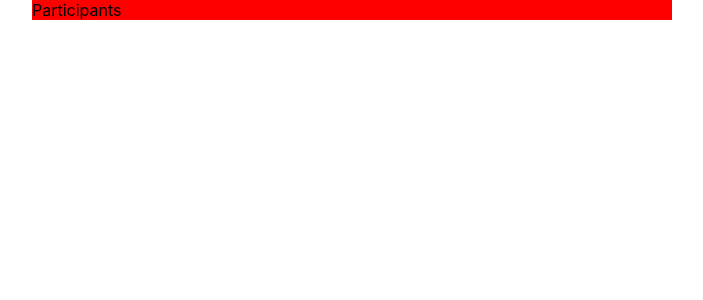
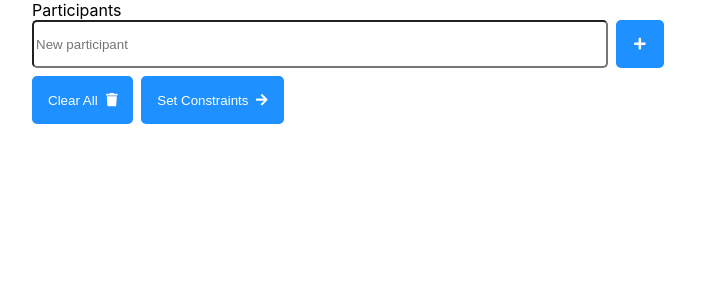
Before and after one commit to mdm/secret-santas, a React (Create React App) app: page / in a window 1280 px wide. Shown: the top 300 px of the page, without its empty margins (288-991 px from the left). Built offline with nearby package versions, Linux system fonts and the light colour scheme.

Commit message:
Allow adding and removing participants

```diff
--- a/package.json
+++ b/package.json
@@ -3,6 +3,9 @@
   "version": "0.1.0",
   "private": true,
   "dependencies": {
+    "@fortawesome/fontawesome-svg-core": "^1.2.36",
+    "@fortawesome/free-solid-svg-icons": "^5.15.4",
+    "@fortawesome/react-fontawesome": "^0.1.16",
     "@testing-library/jest-dom": "^5.15.1",
     "@testing-library/react": "^11.2.7",
     "@testing-library/user-event": "^12.8.3",
--- /dev/null
+++ b/src/components/NewParticipant.tsx
@@ -0,0 +1,41 @@
+import React, { useState } from 'react';
+import { FontAwesomeIcon } from '@fortawesome/react-fontawesome';
+import { faPlus } from '@fortawesome/free-solid-svg-icons';
+
+import * as Styled from '../styles';
+
+type Props = {
+    onAdd: (participant: string) => void;
+}
+
+const NewParticipant: React.FC<Props> = (props: Props) => {
+    const [inputValue, setInputValue] = useState('');
+
+    const handleChange = (event: React.FormEvent) => {
+        setInputValue((event.target as HTMLInputElement).value);
+    };
+
+    const handleSubmit = (event: React.FormEvent) => {
+        event.preventDefault();
+
+        const participant = inputValue.trim();
+
+        if (participant.length > 0) {
+            setInputValue('');
+            props.onAdd(participant);
+        }
+    };
+
+    return (
+        <form onSubmit={handleSubmit}>
+            <Styled.FlexRow>
+                <Styled.Input type="text" placeholder="New participant" value={inputValue} onChange={handleChange}></Styled.Input>
+                <Styled.Button type="submit">
+                    <FontAwesomeIcon icon={faPlus} />
+                </Styled.Button>
+            </Styled.FlexRow>
+        </form>
+    );
+};
+
+export default NewParticipant;
--- /dev/null
+++ b/src/components/Participant.tsx
@@ -0,0 +1,29 @@
+import React from 'react';
+import { FontAwesomeIcon } from '@fortawesome/react-fontawesome';
+import { faTrash } from '@fortawesome/free-solid-svg-icons';
+
+import * as Styled from '../styles';
+
+type Props = {
+    name: string;
+    onDelete: () => void;
+}
+
+const Participant: React.FC<Props> = (props: Props) => {
+    const handleDelete = () => {
+        props.onDelete();
+    };
+
+    return (
+        <Styled.FlexRow>
+            <Styled.Name>
+                {props.name}
+            </Styled.Name>
+            <Styled.Button onClick={handleDelete}>
+                <FontAwesomeIcon icon={faTrash} />
+            </Styled.Button>
+        </Styled.FlexRow>
+    );
+};
+
+export default Participant;
--- a/src/index.css
+++ b/src/index.css
@@ -1,3 +1,16 @@
+*, *:before, *:after {
+  box-sizing: border-box;
+}
+
+ul {
+  padding: 0;
+  margin: 0;
+}
+
+li {
+  list-style: none;
+}
+
 body {
   margin: 0;
   font-family: -apple-system, BlinkMacSystemFont, 'Segoe UI', 'Roboto', 'Oxygen',
--- a/src/styles.tsx
+++ b/src/styles.tsx
@@ -1,10 +1,53 @@
 import styled from 'styled-components';
 
 export const Wrapper = styled.div`
-background-color: red;
 width: 100%;
+
 @media (min-width: 640px) {
     width: 640px;
     margin: 0 auto;
 }
 `;
+
+export const Button = styled.button`
+background-color: dodgerblue;
+color: white;
+border: none;
+border-radius: 5px;
+height: 3rem;
+min-width: 3rem;
+margin-right: 0.5rem;
+padding: 0 1rem;
+
+&:hover {
+    background-color: rgb(60, 174, 255);
+}
+`;
+
+export const ButtonText = styled.span`
+padding-right: 0.5rem;
+`;
+
+export const Input = styled.input`
+margin-right: 0.5rem;
+border-radius: 5px;
+height: 3rem;
+width: 100%;
+`;
+
+export const Name = styled.div`
+margin-right: 0.5rem;
+display:flex;
+align-items: center;
+padding-left: 0.5rem;
+background-color: lightgrey;
+color: black;
+border-radius: 5px;
+height: 3rem;
+width: 100%;
+`;
+
+export const FlexRow = styled.div`
+display: flex;
+margin-bottom: 0.5rem;
+`;
--- a/src/views/Assignments.tsx
+++ b/src/views/Assignments.tsx
@@ -1,3 +1,5 @@
+import React from 'react';
+
 const Assignments: React.FC = () => {
     return (
         <div>Assignments</div>
--- a/src/views/Constraints.tsx
+++ b/src/views/Constraints.tsx
@@ -1,3 +1,5 @@
+import React from 'react';
+
 const Constraints: React.FC = () => {
     return (
         <div>Constraints</div>
--- a/src/views/Participants.tsx
+++ b/src/views/Participants.tsx
@@ -1,6 +1,50 @@
+import React, { useState } from 'react';
+import { FontAwesomeIcon } from '@fortawesome/react-fontawesome';
+import { faArrowRight, faTrash } from '@fortawesome/free-solid-svg-icons';
+
+import * as Styled from '../styles';
+import Participant from '../components/Participant';
+import NewParticipant from '../components/NewParticipant';
+
 const Participants: React.FC = () => {
+    const [participants, setParticipants] = useState<string[]>([]);
+
+    const handleAdd = (participant: string) => {
+        setParticipants((prev) => [...prev, participant]);
+    };
+
+    const handleDelete = (toDelete: number) => {
+        setParticipants((prev) => prev.filter((_, i) => i !== toDelete));
+    };
+
+    const handleClear = () => {
+        setParticipants([]);
+    };
+
     return (
-        <div>Participants</div>
+        <div>
+            <div>Participants</div>
+            <ul>
+                {participants.map((participant, i) => {
+                    return (
+                        <li key={i}>
+                            <Participant name={participant} onDelete={handleDelete.bind(this, i)}/>
+                        </li>
+                    );
+                })}
+            </ul>
+            <NewParticipant onAdd={handleAdd}/>
+            <Styled.FlexRow>
+            <Styled.Button onClick={handleClear}>
+                    <Styled.ButtonText>Clear All</Styled.ButtonText>
+                    <FontAwesomeIcon icon={faTrash} />
+                </Styled.Button>
+                <Styled.Button>
+                    <Styled.ButtonText>Set Constraints</Styled.ButtonText>
+                    <FontAwesomeIcon icon={faArrowRight} />
+                </Styled.Button>
+            </Styled.FlexRow>
+        </div>
     );
 };
 
```
Also changed, not shown: src/App.css (deleted, +0 -38 lines), src/logo.svg (deleted), 1 other file (tests, documents, lock files or other folders).
